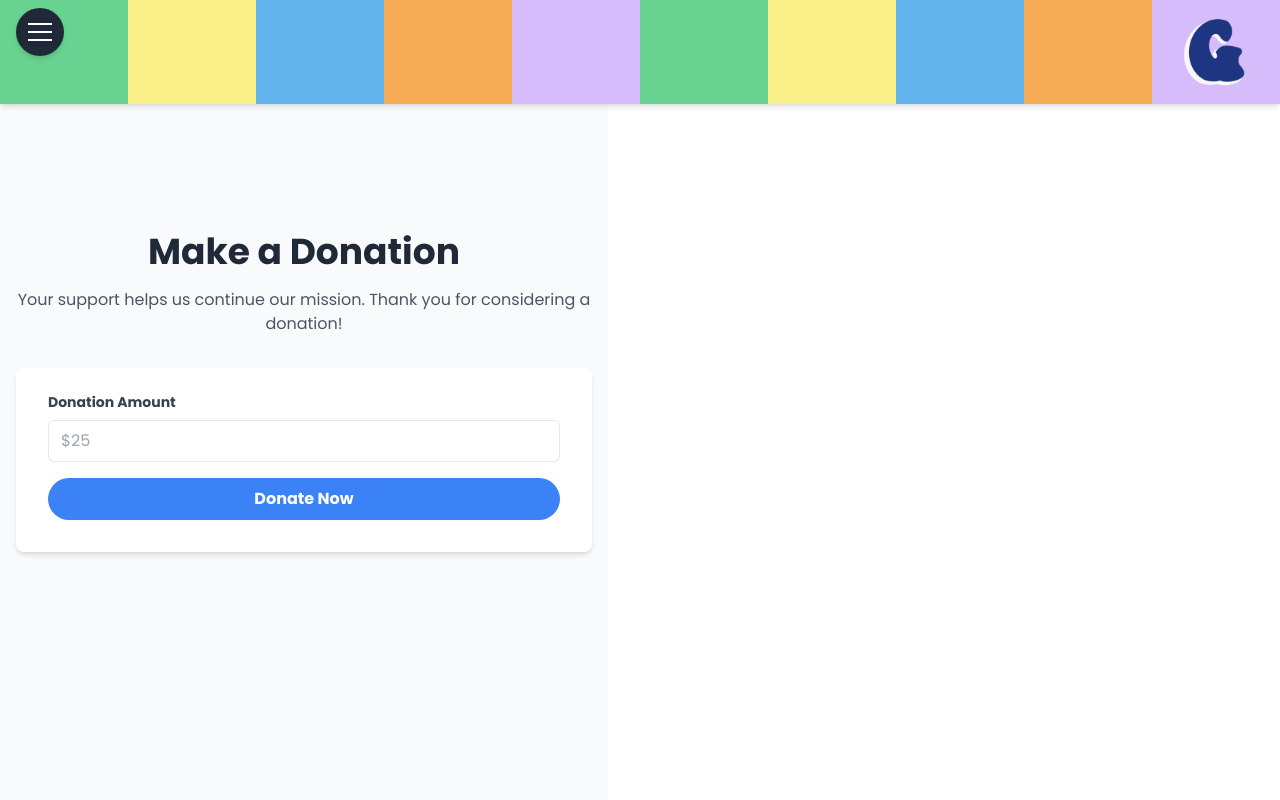
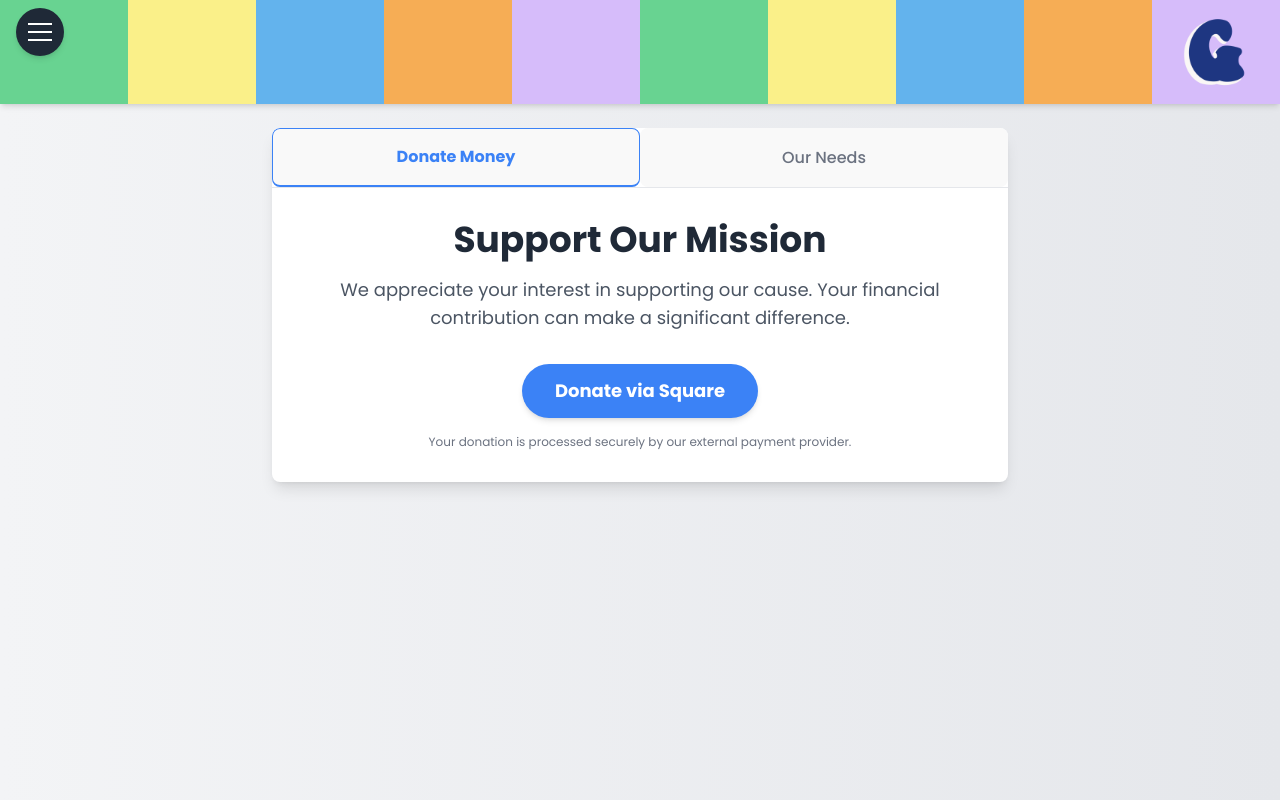
Before and after one commit to TrevorSims/gravity-vite, a React (Vite) app: page /donate in a window 1280 px wide. Built offline with nearby package versions, Linux system fonts and the light colour scheme.

Commit message:
Donation page formatted

```diff
--- a/src/App.jsx
+++ b/src/App.jsx
@@ -9,7 +9,7 @@ import CalendarPage from './components/CalendarPage';
 import ContactListPage from './components/ContactListPage';
 import StaffLogin from './components/StaffLogin';
 import ManageEventsPage from './components/ManageEventsPage';
-import DonatePage from './components/DonatePage';
+import TabbedDonatePage from './components/TabbedDonatePage';
 
 const App = () => {
   const [isAdmin, setIsAdmin] = useState(false);
@@ -41,11 +41,17 @@ const App = () => {
               </>
             }
           />
-          <Route path="/donate" element={<DonatePage />} />
+          {/* Updated donation route that passes isAdmin so admins can edit the list */}
+          <Route path="/donate" element={<TabbedDonatePage isAdmin={isAdmin} />} />
           <Route path="/calendar" element={<CalendarPage events={events} />} />
           <Route path="/staff-login" element={<StaffLogin setIsAdmin={setIsAdmin} />} />
           {isAdmin && <Route path="/contacts" element={<ContactListPage />} />}
-          {isAdmin && <Route path="/manage-events" element={<ManageEventsPage events={events} setEvents={setEvents} />} />}
+          {isAdmin && (
+            <Route
+              path="/manage-events"
+              element={<ManageEventsPage events={events} setEvents={setEvents} />}
+            />
+          )}
         </Routes>
       </div>
     </Router>
--- a/src/components/DonatePage.jsx
+++ /dev/null
@@ -1,34 +0,0 @@
-import React from 'react';
-
-const DonatePage = () => {
-  return (
-    <div className="min-h-screen bg-gray-50 flex flex-col items-center justify-center px-4 py-16">
-      <div className="max-w-xl w-full text-center">
-        <h1 className="text-4xl font-bold text-gray-800 mb-4">Make a Donation</h1>
-        <p className="text-gray-600 mb-8">
-          Your support helps us continue our mission. Thank you for considering a donation!
-        </p>
-
-        <form className="bg-white shadow-md rounded-lg px-8 pt-6 pb-8 mb-4">
-          <label className="block text-left text-gray-700 text-sm font-bold mb-2">
-            Donation Amount
-          </label>
-          <input
-            type="number"
-            placeholder="$25"
-            className="w-full px-3 py-2 border rounded-md mb-4 focus:outline-none focus:ring focus:border-blue-300"
-          />
-
-          <button
-            type="submit"
-            className="w-full bg-blue-500 hover:bg-blue-600 text-white font-bold py-2 px-4 rounded-full transition"
-          >
-            Donate Now
-          </button>
-        </form>
-      </div>
-    </div>
-  );
-};
-
-export default DonatePage;
--- a/src/components/Header.jsx
+++ b/src/components/Header.jsx
@@ -28,13 +28,6 @@ const Header = ({ isAdmin, setIsAdmin }) => {
         </div>
       </button>
 
-      {/* Gravity Text - Right Side */}
-      {/*
-      <div className="text-2xl font-semibold ml-auto">
-        Gravity
-      </div>
-      */}
-
       {/* Logo - Right Side */}
       <div className="ml-auto">
         <img
@@ -57,6 +50,9 @@ const Header = ({ isAdmin, setIsAdmin }) => {
           <Link to="/calendar" className="hover:text-gray-300" onClick={toggleMenu}>
             Calendar
           </Link>
+          <Link to="/donate" className="hover:text-gray-300" onClick={toggleMenu}>
+            Donate
+          </Link>
           {isAdmin && (
             <Link to="/contacts" className="hover:text-gray-300" onClick={toggleMenu}>
               Contact List
@@ -67,8 +63,6 @@ const Header = ({ isAdmin, setIsAdmin }) => {
               Manage Events
             </Link>
           )}
-
-          {/* Styled Log Out Button */}
           {isAdmin && (
             <button
               onClick={handleLogout}
--- /dev/null
+++ b/src/components/TabbedDonatePage.jsx
@@ -0,0 +1,120 @@
+import React, { useState } from 'react';
+
+const TabbedDonatePage = ({ isAdmin }) => {
+  const [activeTab, setActiveTab] = useState('donate');
+  const [needsItems, setNeedsItems] = useState([]); // Initially empty list
+  const [newItem, setNewItem] = useState("");
+
+  const addItem = () => {
+    if (newItem.trim()) {
+      setNeedsItems([...needsItems, newItem.trim()]);
+      setNewItem("");
+    }
+  };
+
+  const deleteItem = (index) => {
+    const updatedItems = needsItems.filter((_, i) => i !== index);
+    setNeedsItems(updatedItems);
+  };
+
+  return (
+    <div className="w-screen min-h-screen bg-gradient-to-r from-gray-100 to-gray-200 flex flex-col pt-32 pb-8">
+      <div className="w-full max-w-3xl px-4 mx-auto">
+        <div className="bg-white rounded-lg shadow-lg overflow-hidden">
+          {/* Tab Navigation */}
+          <div className="border-b border-gray-200">
+            <nav className="flex">
+              <button
+                onClick={() => setActiveTab('donate')}
+                className={`w-1/2 p-4 text-center transition-colors duration-200 ${
+                  activeTab === 'donate'
+                    ? 'border-b-2 border-blue-500 text-blue-500 font-bold'
+                    : 'text-gray-500 hover:text-blue-500'
+                }`}
+              >
+                Donate Money
+              </button>
+              <button
+                onClick={() => setActiveTab('needs')}
+                className={`w-1/2 p-4 text-center transition-colors duration-200 ${
+                  activeTab === 'needs'
+                    ? 'border-b-2 border-blue-500 text-blue-500 font-bold'
+                    : 'text-gray-500 hover:text-blue-500'
+                }`}
+              >
+                Our Needs
+              </button>
+            </nav>
+          </div>
+          {/* Tab Content */}
+          <div className="p-8">
+            {activeTab === 'donate' && (
+              <div className="text-center">
+                <h1 className="text-4xl font-bold text-gray-800 mb-4">Support Our Mission</h1>
+                <p className="text-lg text-gray-600 mb-8">
+                  We appreciate your interest in supporting our cause. Your financial contribution can make a significant difference.
+                </p>
+                <a
+                  href="https://squareup.com/donate"
+                  target="_blank"
+                  rel="noopener noreferrer"
+                >
+                  <button className="px-8 py-3 bg-blue-500 text-white text-lg font-bold rounded-full shadow-md hover:bg-blue-600 transition duration-200">
+                    Donate via Square
+                  </button>
+                </a>
+                <p className="text-gray-500 text-xs mt-4">
+                  Your donation is processed securely by our external payment provider.
+                </p>
+              </div>
+            )}
+            {activeTab === 'needs' && (
+              <div className="text-left">
+                <h2 className="text-3xl font-bold text-gray-800 mb-6 text-center">Our Needs</h2>
+                {needsItems.length === 0 ? (
+                  <p className="text-gray-600 text-center mb-6">No items have been added yet.</p>
+                ) : (
+                  <ul className="space-y-6">
+                    {needsItems.map((item, index) => (
+                      <li key={index} className="flex items-center justify-between">
+                        <div className="flex items-center">
+                          <span className="inline-block">
+                            <svg xmlns="http://www.w3.org/2000/svg" className="h-3 w-3 text-blue-500" viewBox="0 0 8 8">
+                              <circle cx="4" cy="4" r="3" fill="currentColor" />
+                            </svg>
+                          </span>
+                          <h3 className="text-xl font-bold text-blue-500 ml-4">{item}</h3>
+                        </div>
+                        {isAdmin && (
+                          <button onClick={() => deleteItem(index)} className="text-red-500 hover:text-red-700 text-sm">
+                            Delete
+                          </button>
+                        )}
+                      </li>
+                    ))}
+                  </ul>
+                )}
+                {isAdmin && (
+                  <div className="mt-6 flex items-center">
+                    <input
+                      type="text"
+                      value={newItem}
+                      onChange={(e) => setNewItem(e.target.value)}
+                      placeholder="Add new item..."
+                      className="border border-gray-300 rounded-l px-4 py-2 flex-grow"
+                    />
+                    <button onClick={addItem} className="bg-blue-500 text-white px-4 py-2 rounded-r hover:bg-blue-600 transition duration-200">
+                      Add Item
+                    </button>
+                  </div>
+                )}
+              </div>
+            )}
+          </div>
+        </div>
+      </div>
+    </div>
+  );
+};
+
+export default TabbedDonatePage;
```
